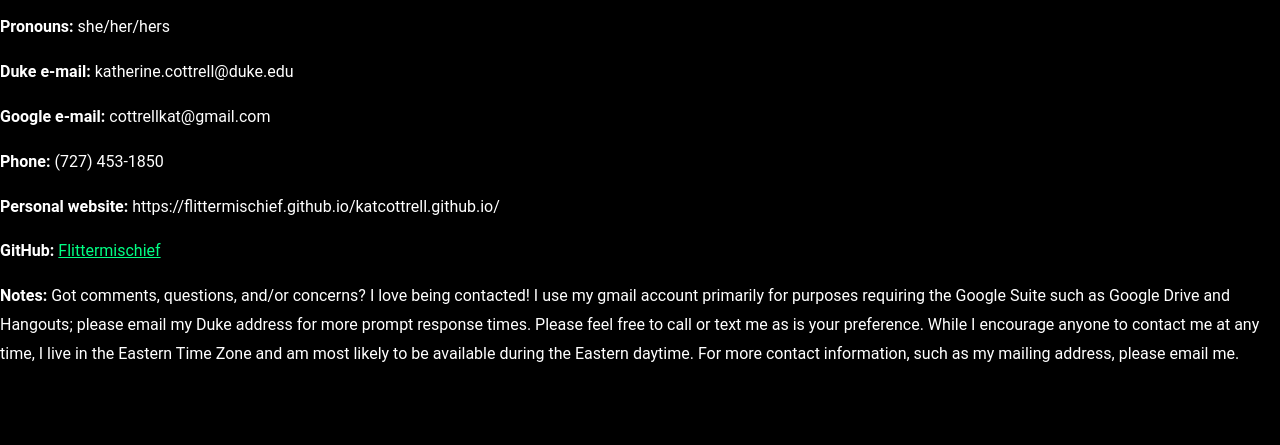
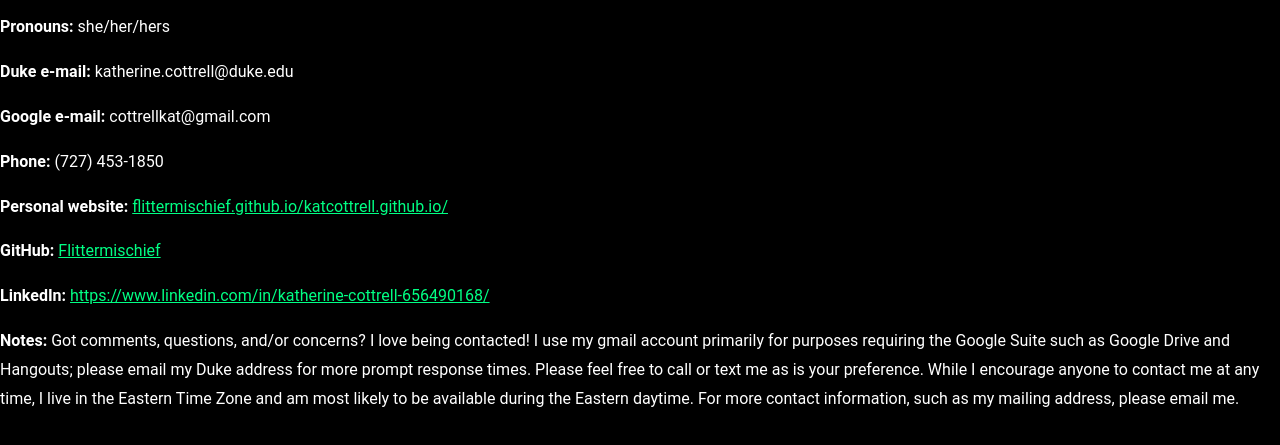
Before and after one commit to Flittermischief/katcottrell.github.io, a plain HTML site: page contact.html in a window 1280 px wide. Shown: the part 461-906 px from the top of the page. Drawn offline with Linux system fonts and the light colour scheme.

Commit message:
Added links

```diff
--- a/contact.html
+++ b/contact.html
@@ -29,8 +29,9 @@
 		<p><strong>Duke e-mail:</strong>  katherine.cottrell@duke.edu</p>
 		<p><strong>Google e-mail:</strong>  cottrellkat@gmail.com</p>
 		<p><strong>Phone:</strong>  (727) 453-1850</p>
-		<p><strong>Personal website:</strong>  https://flittermischief.github.io/katcottrell.github.io/</p>
+		<p><strong>Personal website:</strong>  <a href="https://flittermischief.github.io/katcottrell.github.io/</p>">flittermischief.github.io/katcottrell.github.io/</p></a></p>
 		<p><strong>GitHub:</strong>  <a href="https://github.com/Flittermischief">Flittermischief</a></p>
+		<p><strong>LinkedIn:</strong>  <a href="https://www.linkedin.com/in/katherine-cottrell-656490168/">https://www.linkedin.com/in/katherine-cottrell-656490168/</a></p>
 		<p><strong>Notes:</strong>  Got comments, questions, and/or concerns?  I love being contacted!
 			I use my gmail account primarily for purposes requiring the Google Suite such as Google
 			Drive and Hangouts; please email my Duke address for more prompt response times.
```
